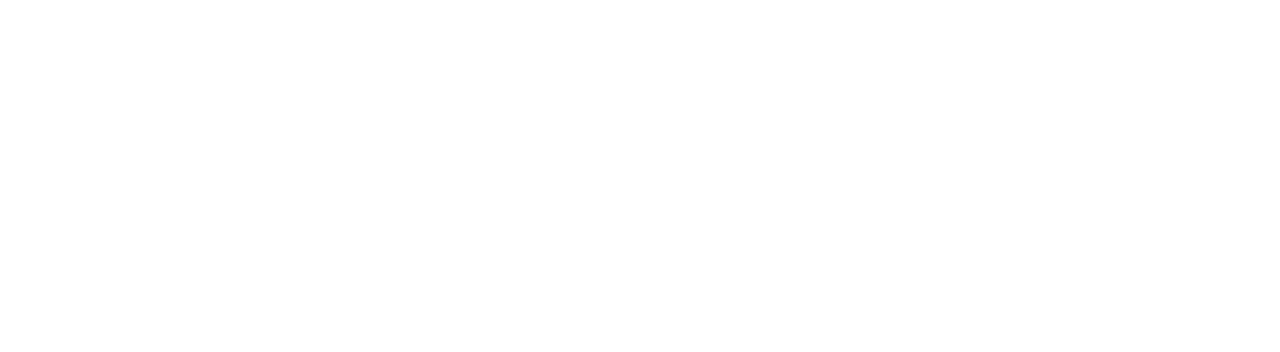
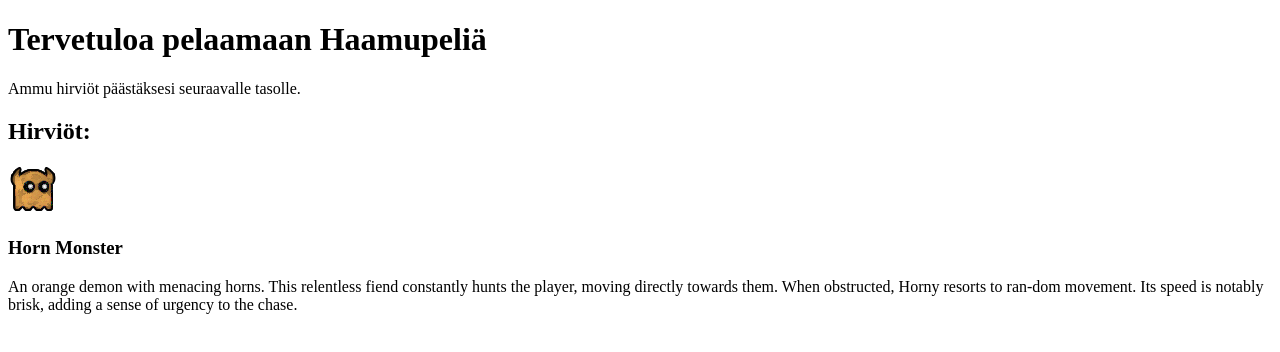
Before and after one commit to R3messa1/Haamupeli, a plain HTML site: page public/index.html in a window 1280 px wide. Drawn offline with Linux system fonts and the light colour scheme.

Commit message:
html muutokset

```diff
--- a/public/index.html
+++ b/public/index.html
@@ -4,8 +4,26 @@
     <meta charset="UTF-8">
     <meta name="viewport" content="width=device-width, initial-scale=1.0">
     <title>Haamupeli</title>
+    <link rel="stylesheet" href="styles.css">
+    <script src="script.js" defer></script>
 </head>
 <body>
+    <div id="intro-screen">
+        <h1>Tervetuloa pelaamaan Haamupeliä</h1>
+        <p>Ammu hirviöt päästäksesi seuraavalle tasolle.</p>
+        <h2>Hirviöt:</h2>
+        <div>
+            <img src="images/hornmonster.png" alt="Horn Monster">
+            <div>
+                <h3>Horn Monster</h3>
+                <p>An orange demon with menacing horns.
+                    This relentless fiend constantly hunts the player, moving directly towards them.
+                    When obstructed, Horny resorts to ran-dom movement. Its speed is notably brisk,
+                    adding a sense of urgency to the chase.</p>
+            </div>
+
+        </div>
+    </div>
 
 </body>
 </html>
```
Also changed, not shown: public/images/background.png (added), public/images/hornmonster.png (added), public/images/player.png (added), public/images/wall.png (added).
